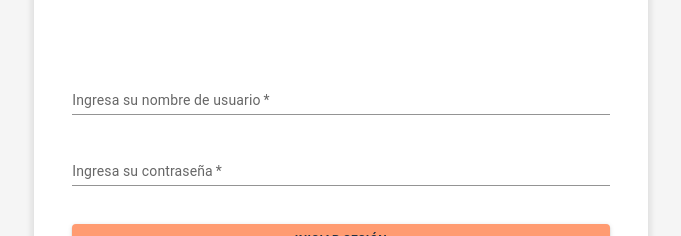
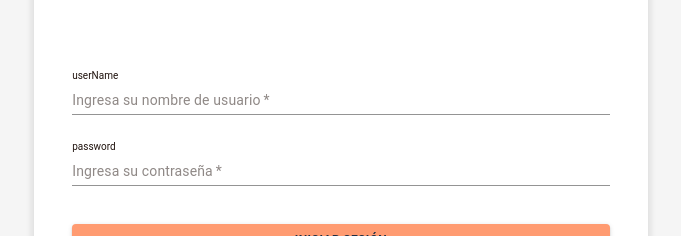
Before and after one commit to No-Country-simulation/s03-26-equipo-01, a React (Vite) app in the folder client/: page /login in a window 1280 px wide. Shown: the part 262-498 px from the top of the page, without its empty margins (299-980 px from the left). Built offline with nearby package versions, Linux system fonts and the light colour scheme.

Commit message:
Se agregó el label adicional al input que trae la librería de material UI

```diff
--- a/client/src/index.css
+++ b/client/src/index.css
@@ -3,6 +3,8 @@
     --secondary-color: #1B2E45;
     --accent-color: #4D78AD;
     --link-color: #7182FF;
+    --dark-text-color: #21140F;
+    --primary-font: 'Roboto'
 }
 
 html {
--- a/client/src/shared/elements/text-input/TextInput.tsx
+++ b/client/src/shared/elements/text-input/TextInput.tsx
@@ -6,6 +6,8 @@ import type { TextInputProps } from './text-input-props';
 
 const TextInput = <T extends FieldValues>({inputTextData, register}: TextInputProps<T>) => {
     return (
+        <div className='text-input-container'>
+            <label htmlFor={inputTextData.name}>{inputTextData.name}</label>
             <TextField
                 {...register(inputTextData.name as Path<T>)}
                 id = {inputTextData.id}
@@ -17,13 +19,14 @@ const TextInput = <T extends FieldValues>({inputTextData, register}: TextInputPr
                 className = 'text-input'
                 slotProps={{
                     inputLabel: {
-                    className: 'text-input_label'
+                        className: 'text-input_placeholder'
                     },
                     input: {
                         className: 'text-input_container'
                     }
                 }}
             />
+        </div>
     )
 }
 
--- a/client/src/shared/elements/text-input/styles/text-input.css
+++ b/client/src/shared/elements/text-input/styles/text-input.css
@@ -1,3 +1,17 @@
+
+
+.text-input-container {
+    position: relative;
+    width: 100%;
+}
+
+.text-input-container label {
+    position: absolute;
+    left: 0;
+    top: 0;
+    font-family: var(--primary-font);
+    color: var(--dark-text-color);
+}
 
 .text-input {
     width: 100%;
@@ -9,6 +23,8 @@
     margin-top: 22px;
 }
 
-.text-input .text-input_label {
+.text-input .text-input_placeholder{
     font-size: 14px;
+    opacity: 0.5;
+    color: var(--dark-text-color);
 }
```
Lines whose indentation alone changed are shown as unchanged.
